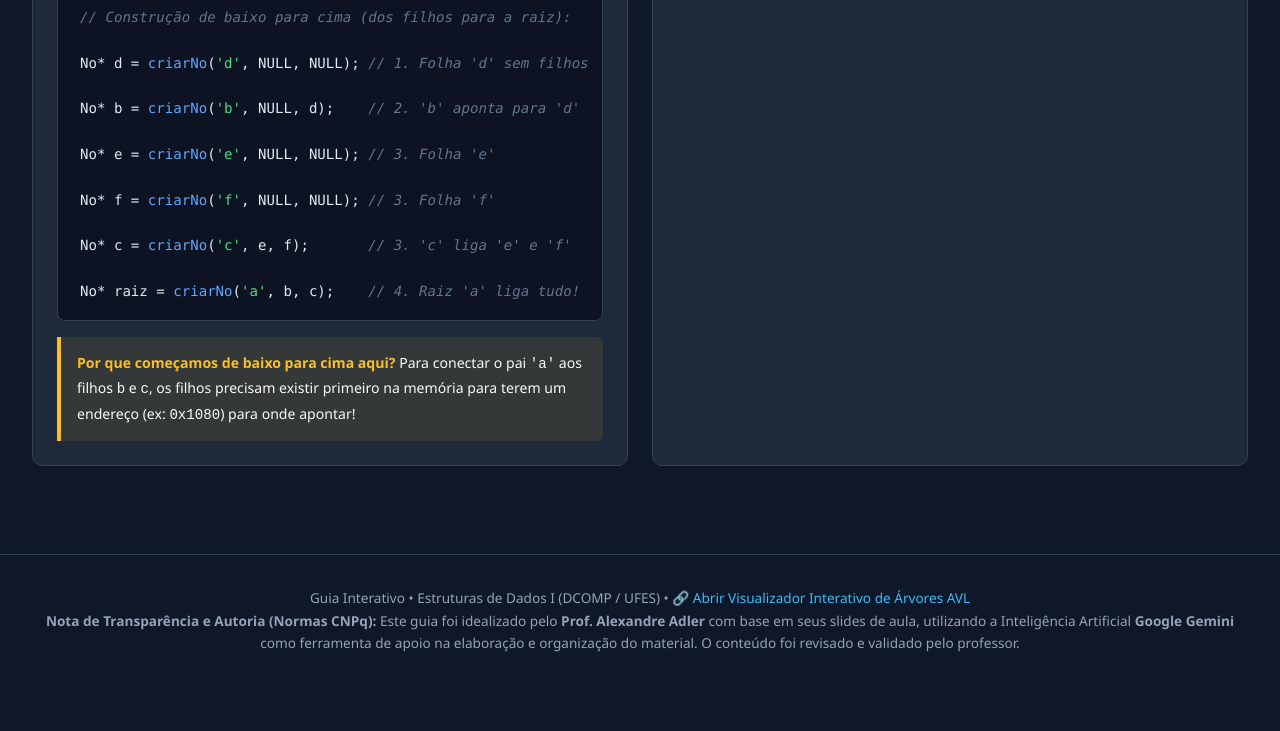
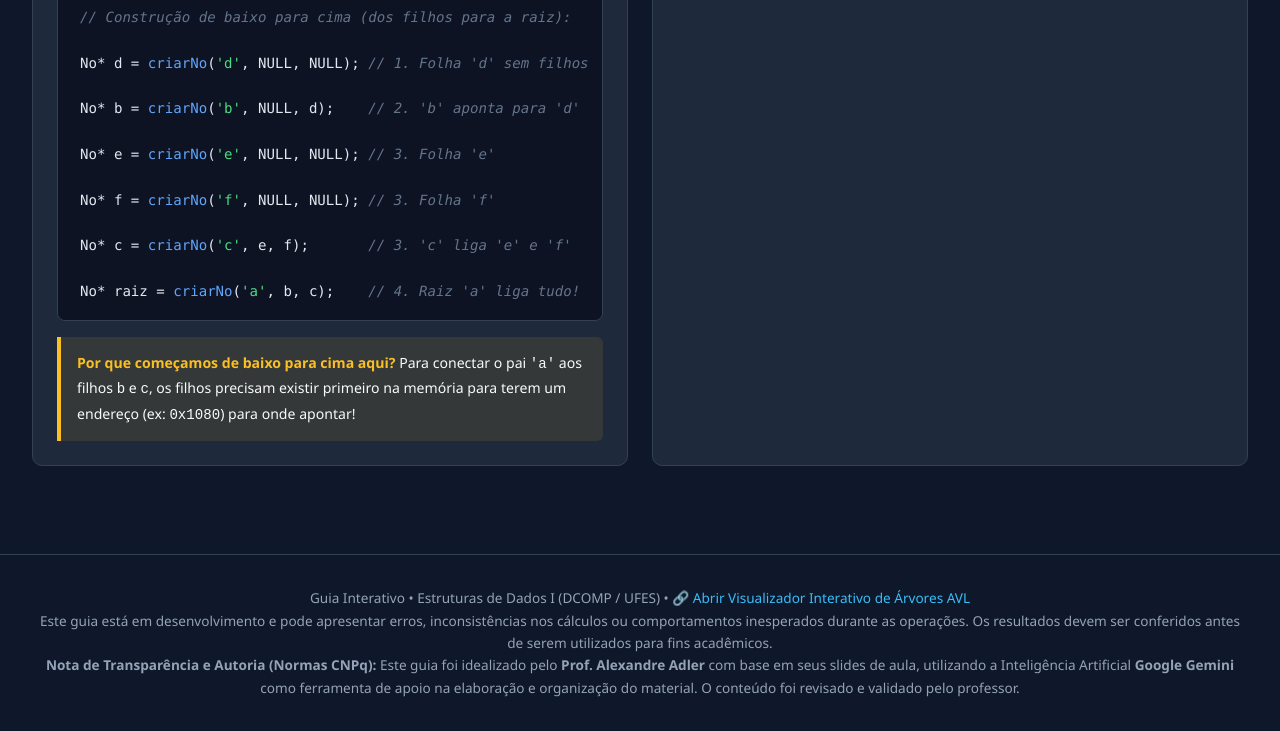
Before and after one commit to alexandreadler/alexandreadler.github.io, a plain HTML site: page disciplinas/2026.2/Estruturas_de_Dados_I/Atividades/Guia_Interativo_Estruturas_de_Dados_em_Arvore(C)_InfoSlides.html in a window 1280 px wide. Shown: the part 1285-2016 px from the top of the page. Before the commit the page ends 1971 px from the top, so only its background shows below. Drawn offline with Linux system fonts and the light colour scheme.

Commit message:
Add disclaimer about guide development status
Added a disclaimer about the guide being in development and potential errors.

```diff
--- a/disciplinas/2026.2/Estruturas_de_Dados_I/Atividades/Guia_Interativo_Estruturas_de_Dados_em_Arvore(C)_InfoSlides.html
+++ b/disciplinas/2026.2/Estruturas_de_Dados_I/Atividades/Guia_Interativo_Estruturas_de_Dados_em_Arvore(C)_InfoSlides.html
@@ -1190,7 +1190,9 @@
 <footer>
     Guia Interativo • Estruturas de Dados I (DCOMP / UFES) •
     <a href="visualizador_avl_altura_fator_balanceamento.html" target="_blank">🔗 Abrir Visualizador Interativo de Árvores AVL</a>
-
+    <br>
+    Este guia está em desenvolvimento e pode apresentar erros, inconsistências nos cálculos ou comportamentos inesperados durante as operações. Os resultados devem ser conferidos antes de serem utilizados para fins acadêmicos.
+    <br>
   <p>
     <strong>Nota de Transparência e Autoria (Normas CNPq):</strong> Este guia foi idealizado pelo
     <strong>Prof. Alexandre Adler</strong> com base em seus slides de aula, utilizando a Inteligência
```
